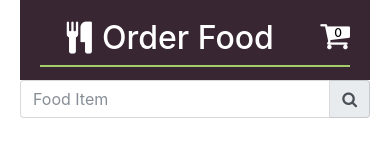
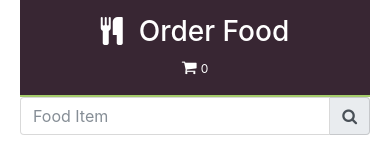
Before and after one commit to amit-kulkarni/react-food-order, a React (Create React App) app: page / in a window 390 px wide. Shown: the top 160 px of the page. Built offline with nearby package versions, Linux system fonts and the light colour scheme; grey boxes are pictures that could not be loaded.

Commit message:
Update the Header section for responsive behaviour

```diff
--- a/src/components/Header.js
+++ b/src/components/Header.js
@@ -1,13 +1,20 @@
 import React from 'react';
 
 export default function Header(props) {
-    return (
-        <div className="App-header">
-            <h2 className="clearfix">
-                <i className="fa fa-cutlery fa-inverse" aria-hidden="true"></i>
-                <span>Order Food</span>
-                <i className="fa fa-shopping-cart fa-inverse pull-right"></i><span className="mybadge">{props.orderCount}</span>
-            </h2>
+  return (
+    <div className="container header">
+      <div className="row align-items-center py-3">
+        <div className="col-md-10">
+          <h3>
+            <i className="fa fa-cutlery mr-3" aria-hidden="true"></i>
+            <span>Order Food</span>
+          </h3>
         </div>
-    );
+        <div className="col-md-2">
+          <i className="fa fa-shopping-cart mr-1"></i>
+          <span style={{ fontSize: "0.75rem" }}>{props.orderCount}</span>
+      </div>
+    </div>
+    </div >
+  );
 }
--- a/src/containers/App.css
+++ b/src/containers/App.css
@@ -2,29 +2,11 @@
   text-align: center;
 }
 
-.App-header {
+.header {
   background-color: #382633;
-  height: 80px;
-  padding: 20px;
   color: white;
-}
-
-.App-header h2 {
-  padding-bottom: 10px;
   border-bottom: 2px solid #A5CC6B;
 }
-h2  span:first-of-type {
-  margin: 0 10px;
-}
-
-.mybadge {
-  position: absolute;
-  right: 3rem;
-  font-size: 0.75rem;
-  line-height: 25px;
-  color: black;
-}
-
 
 footer {
   height: 50px;
```
